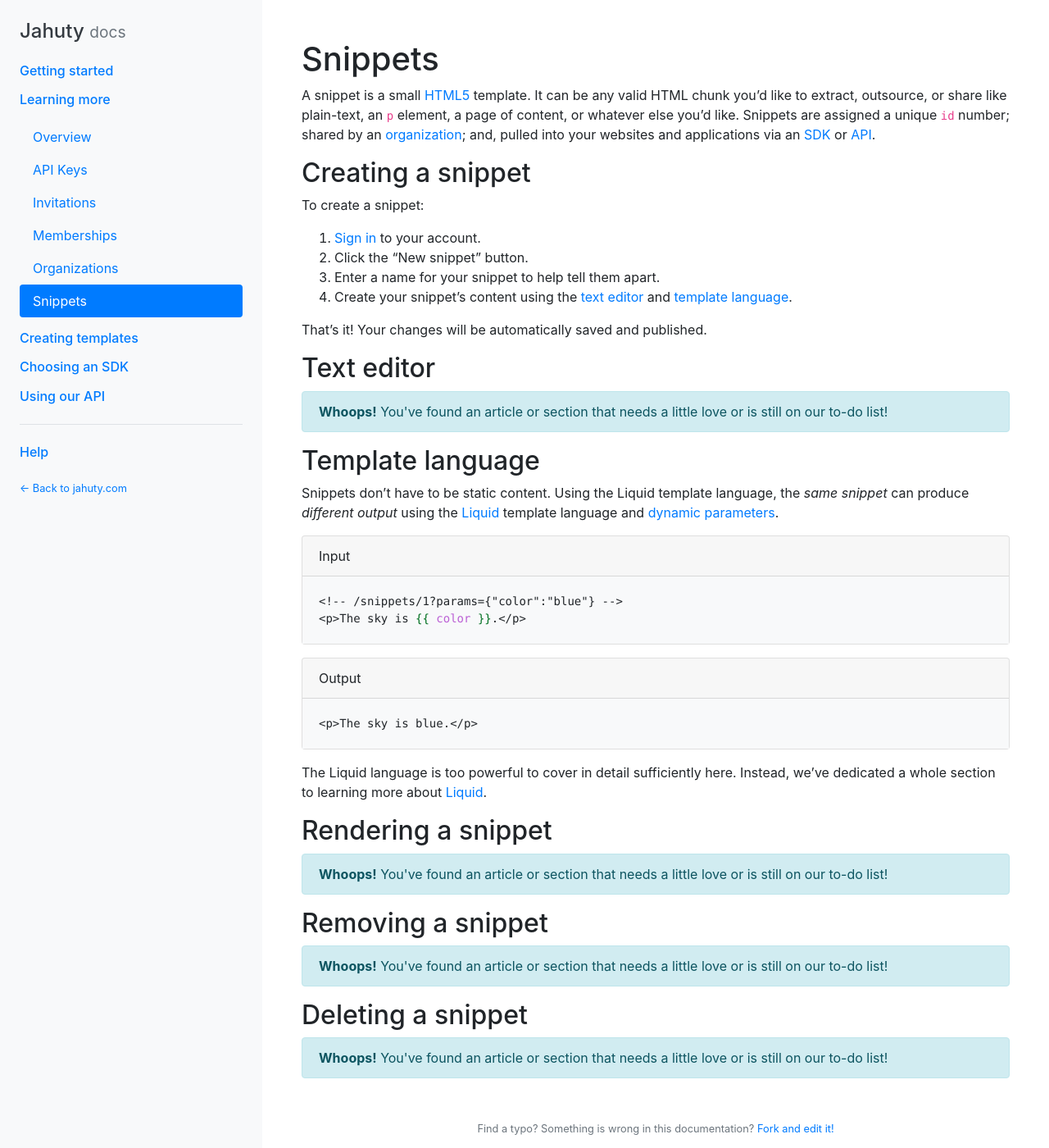
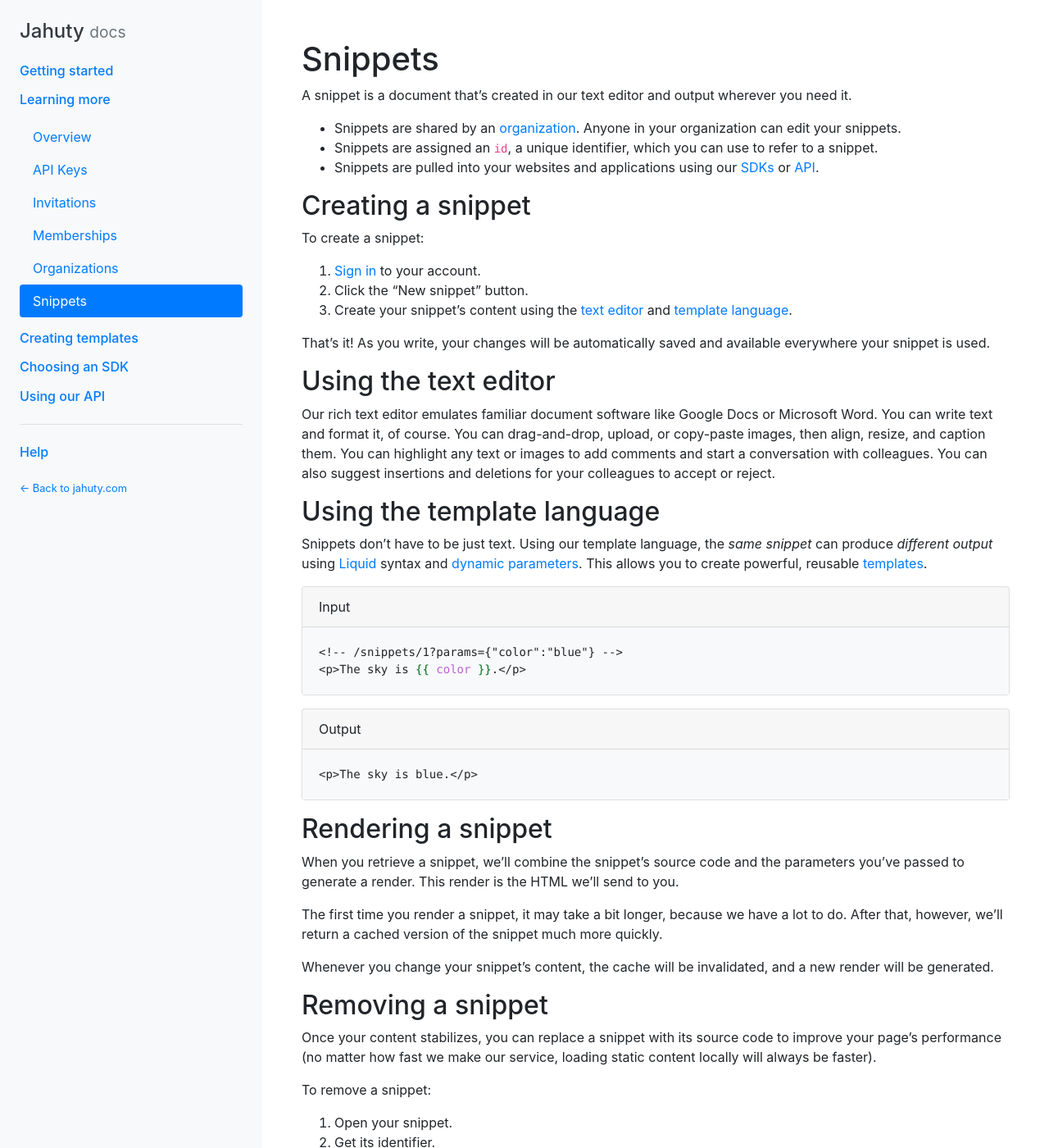
Before and after one commit to jahuty/documentation, a Jekyll site: the page built from components/snippets.md, in a window 1280 px wide and 1400 px high. Shown: the whole window at 82% size. Built offline with Jekyll 4.4.1, drawn with Linux system fonts in a browser that asks for light colours; nearby versions of some CDN libraries; some of the changed text lies outside the part shown.

Commit message:
Complete the article

```diff
--- a/components/snippets.md
+++ b/components/snippets.md
@@ -9,7 +9,11 @@ category    : components
 
 # Snippets
 
-A snippet is a small [HTML5](https://en.wikipedia.org/wiki/HTML5) template. It can be any valid HTML chunk you'd like to extract, outsource, or share like plain-text, an `p` element, a page of content, or whatever else you'd like. Snippets are assigned a unique `id` number; shared by an [organization](/components/organizations); and, pulled into your websites and applications via an [SDK](/sdks) or [API](/api).
+A snippet is a document that's created in our text editor and output wherever you need it.
+
+* Snippets are shared by an [organization](organizations). Anyone in your organization can edit your snippets.
+* Snippets are assigned an `id`, a unique identifier, which you can use to refer to a snippet.
+* Snippets are pulled into your websites and applications using our [SDKs](/sdks) or [API](/api).
 
 ## Creating a snippet
 
@@ -17,31 +21,40 @@ To create a snippet:
 
 1. [Sign in]({{ site.data.urls.app.sign_in }}) to your account.
 1. Click the "New snippet" button.
-1. Enter a name for your snippet to help tell them apart.
 1. Create your snippet's content using the [text editor](#text-editor) and [template language](#template-language).
 
-That's it! Your changes will be automatically saved and published.
+That's it! As you write, your changes will be automatically saved and available everywhere your snippet is used.
 
-## Text editor
+## Using the text editor
 
-{% include todo.html %}
+Our rich text editor emulates familiar document software like Google Docs or Microsoft Word. You can write text and format it, of course. You can drag-and-drop, upload, or copy-paste images, then align, resize, and caption them. You can highlight any text or images to add comments and start a conversation with colleagues. You can also suggest insertions and deletions for your colleagues to accept or reject.
 
-## Template language
+## Using the template language
 
-Snippets don't have to be static content. Using the Liquid template language, the _same snippet_ can produce _different output_ using the [Liquid](/liquid/introduction) template language and [dynamic parameters](/liquid/parameters).
+Snippets don't have to be just text. Using our template language, the _same snippet_ can produce _different output_ using  [Liquid](/liquid/introduction) syntax and [dynamic parameters](/liquid/parameters). This allows you to create powerful, reusable [templates](/liquid/introduction).
 
 {% include example.html example=site.data.liquid.parameters.introduction1 %}
 
-The Liquid language is too powerful to cover in detail sufficiently here. Instead, we've dedicated a whole section to learning more about [Liquid](/liquid/introduction).
-
 ## Rendering a snippet
 
-{% include todo.html %}
+When you retrieve a snippet, we'll combine the snippet's source code and the parameters you've passed to generate a render. This render is the HTML we'll send to you.
+
+The first time you render a snippet, it may take a bit longer, because we have a lot to do. After that, however, we'll return a cached version of the snippet much more quickly.
+
+Whenever you change your snippet's content, the cache will be invalidated, and a new render will be generated.
 
 ## Removing a snippet
 
-{% include todo.html %}
+Once your content stabilizes, you can replace a snippet with its source code to improve your page's performance (no matter how fast we make our service, loading static content locally will always be faster).
+
+To remove a snippet:
+
+1. Open your snippet.
+1. Get its identifier.
+1. Retrieve the snippet using the identifier and its final parameters.
+1. Find occurrences of the snippet in your application.
+1. Replace the occurrences of the snippet with the snippet's source code.
 
 ## Deleting a snippet
 
-{% include todo.html %}
+Currently, you can't delete a snippet from our application, but we're working on it!
```
